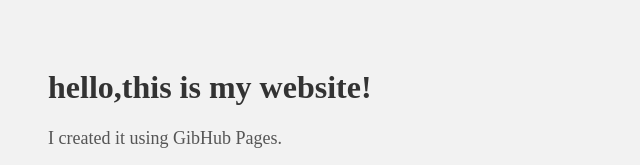
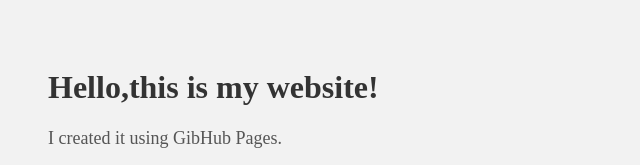
Before and after one commit to lyza-37/my-first-project, a plain HTML site: page index.html in a window 1280 px wide. Shown: the top 165 px of the page, without its empty margins (0-640 px from the left). Drawn offline with Linux system fonts and the light colour scheme.

Commit message:
Update index.html

```diff
--- a/index.html
+++ b/index.html
@@ -39,7 +39,7 @@
     </style>
   </head>
   <body>
-    <h1> hello,this is my website!</h1>
+    <h1> Hello,this is my website!</h1>
     <p>I created it using GibHub Pages.</p>
 
     <img src="https://placekitten.com/300/200" alt="Cute kitten">
```
